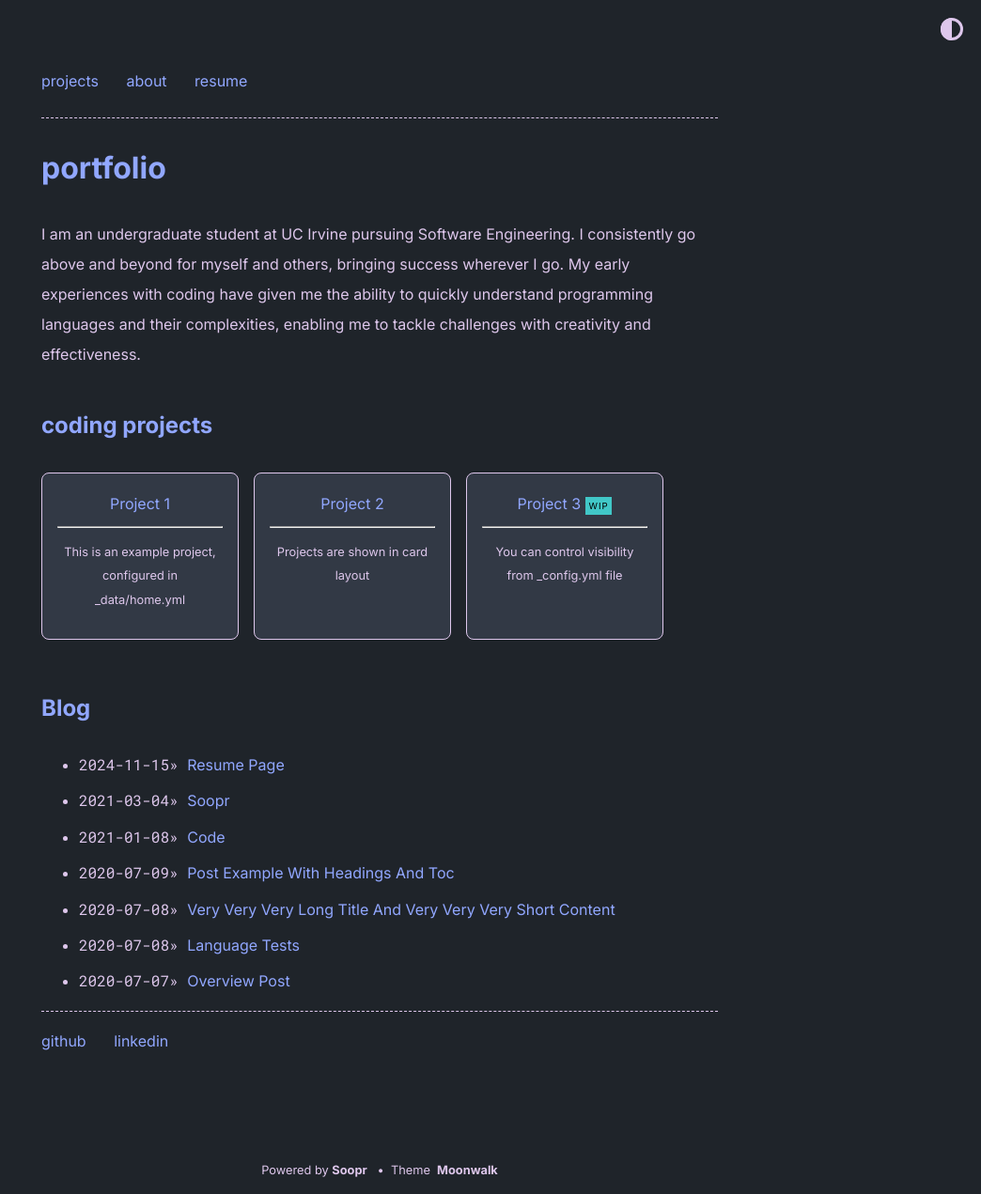
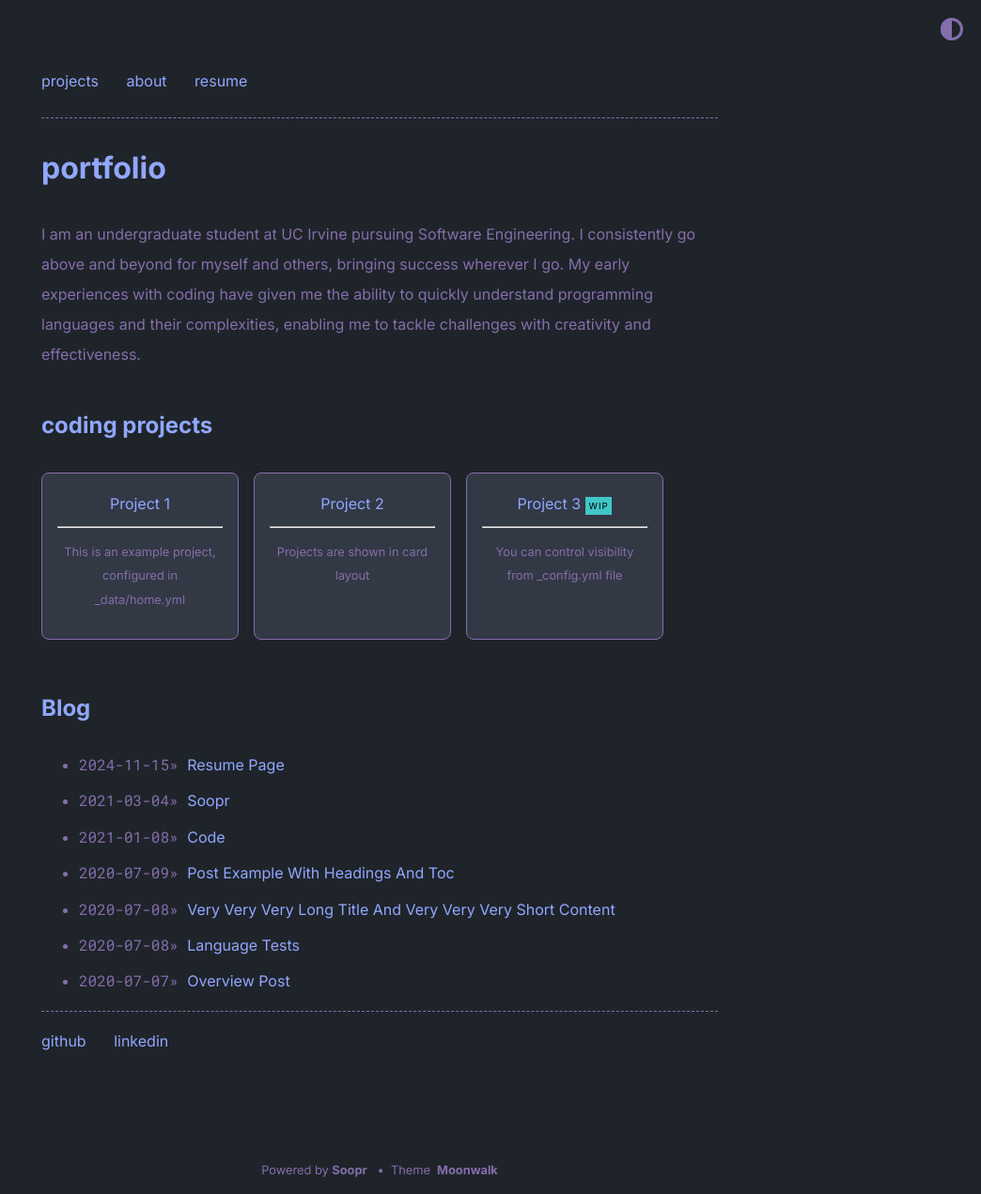
Before and after one commit to jshields06/jshields06.github.io, a Jekyll site: the page built from index.md, in a window 1280 px wide. Shown: the whole page at 94% size, without its empty margins (236-1280 px from the left). Built offline with Jekyll 4.4.1, drawn with Linux system fonts in a browser that asks for light colours.

Commit message:
update text color

```diff
--- a/_sass/moonwalk.scss
+++ b/_sass/moonwalk.scss
@@ -84,7 +84,7 @@ img {
         --highlight: #41C7C7;
         --bg: #1f242A;
         --bg-secondary: #323945;
-        --text: #DEC7EC;
+        --text: #846EAB;
         --text-secondary: #9CA3AF;
         --code-text: #91A7FF;
         --share-text: #C4C4C4;
```
